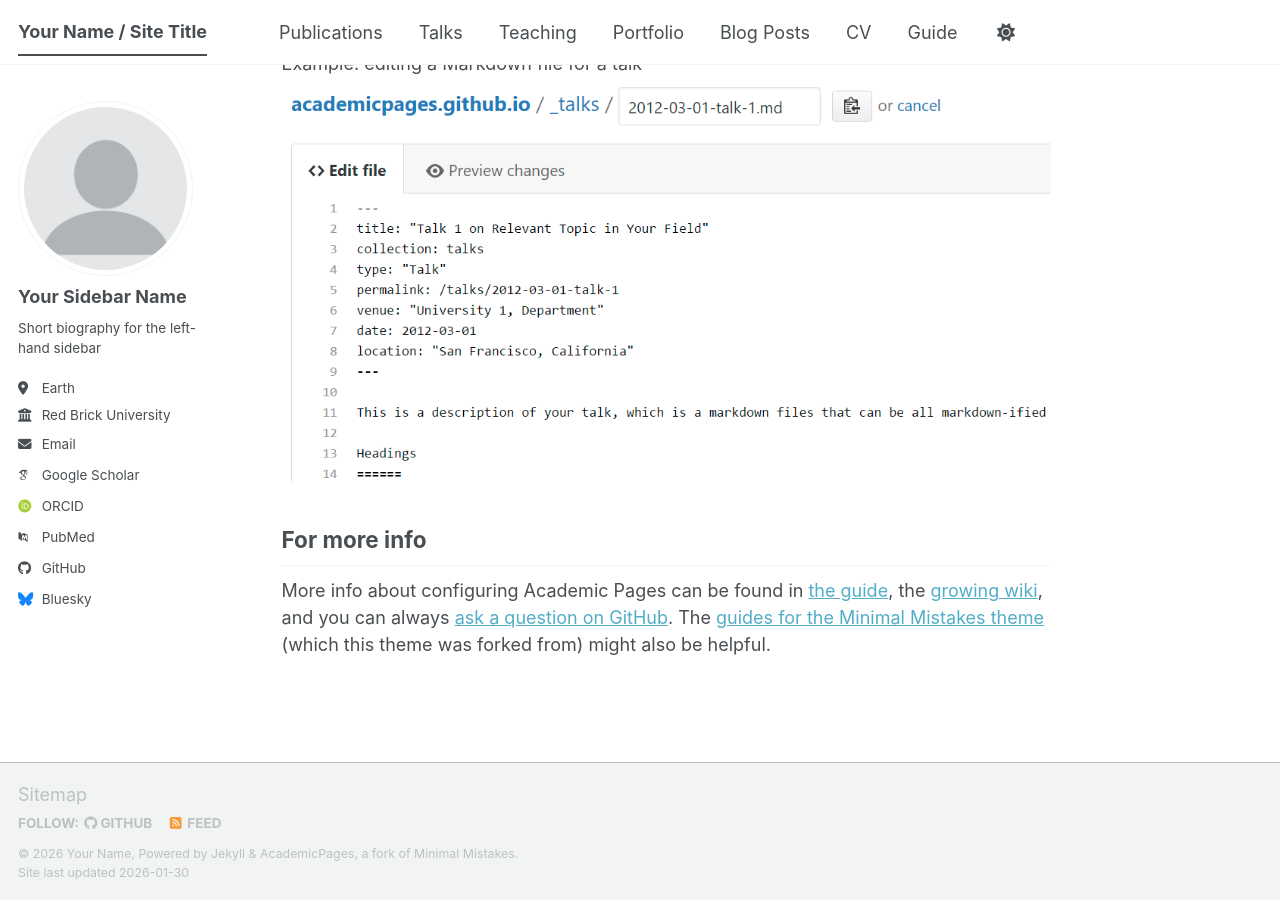
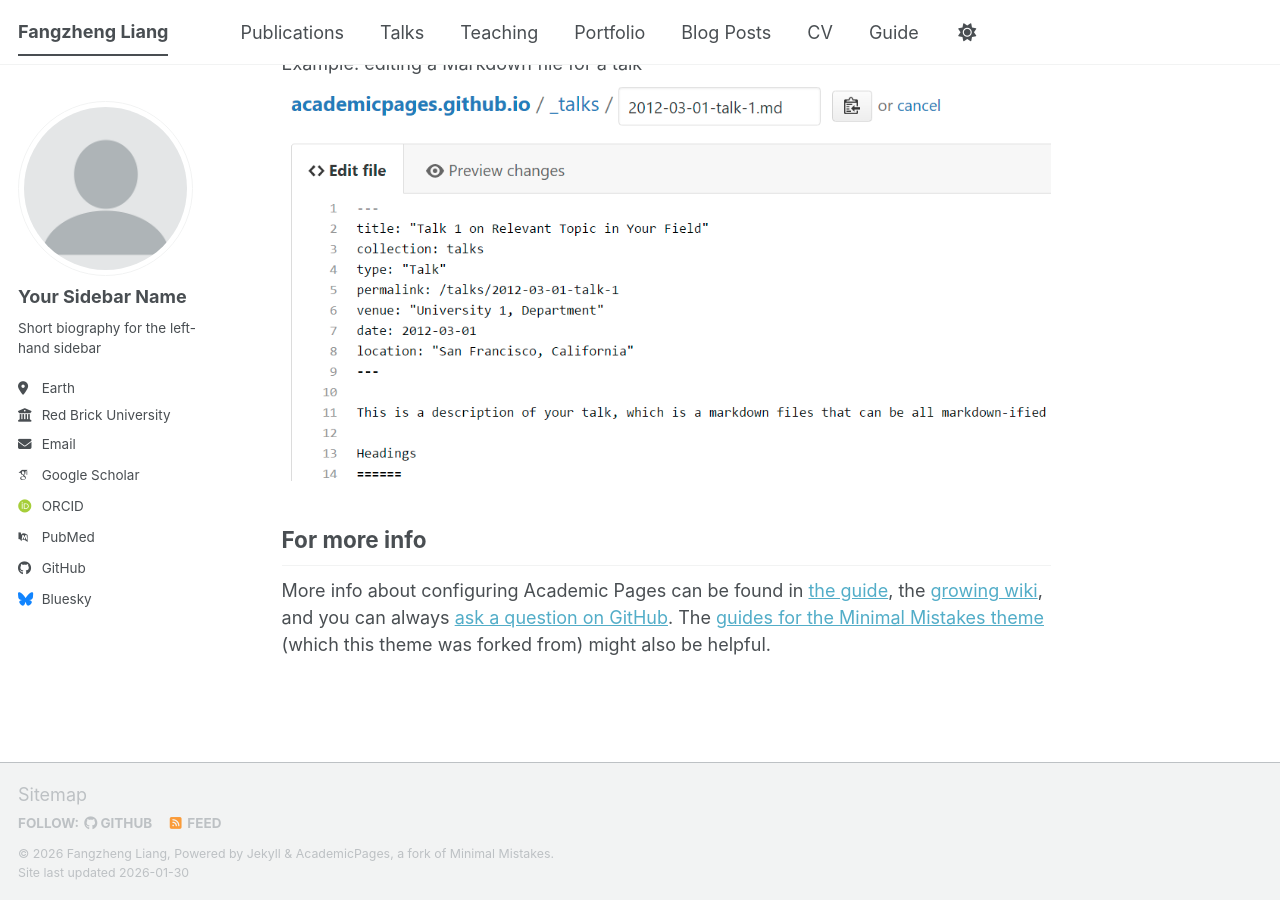
Before and after one commit to TonyatMadison/fangzhengliang.github.io, a Jekyll site: the page built from _pages/about.md, in a window 1280 px wide and 900 px high, scrolled down 2720 px. Built offline with Jekyll 4.4.1, drawn with Linux system fonts in a browser that asks for light colours; some web fonts are replaced; a script bundle is joined from its source files by our own code; library files that are not in the unit come from our copies.

Commit message:
Update site configuration with personal details

```diff
--- a/_config.yml
+++ b/_config.yml
@@ -9,14 +9,14 @@
 # Basic Site Settings
 locale                   : "en-US"
 site_theme               : "default" # The available themes options are "default", "air", "sunrise", "mint", "dirt" and "contrast"
-title                    : "Your Name / Site Title"
+title                    : "Fangzheng Liang"
 title_separator          : "-"
-name                     : &name "Your Name"
-description              : &description "Your Name's academic portfolio"   # Update this with a general description of your site, this is the default if not overridden by a page
-url                      : https://academicpages.github.io # The base hostname & protocol for your site e.g. "https://[your GitHub username].github.io",
+name                     : &name "Fangzheng Liang"
+description              : &description "Fangzheng Liang is a PHD in economics, his research interests are xxx. He currently studing in Hong Kong."   # Update this with a general description of your site, this is the default if not overridden by a page
+url                      : https://fangzhengliang.github.io # The base hostname & protocol for your site e.g. "https://[your GitHub username].github.io",
                                                            # or if you already have some other page hosted on Github then use "https://[your GitHub username].github.io/[Your Repo Name]"
 baseurl                  : "" # the subpath of your site, e.g. "/blog"
-repository               : "academicpages/academicpages.github.io"
+repository               : "TonyatMadison/fangzhengliang.github.io"
 
 # Site Author - The following control what appear as part of the author content on the side bar.
 #               If a field is blank the icon and link will not appear, otherwise it will be shown.
```
